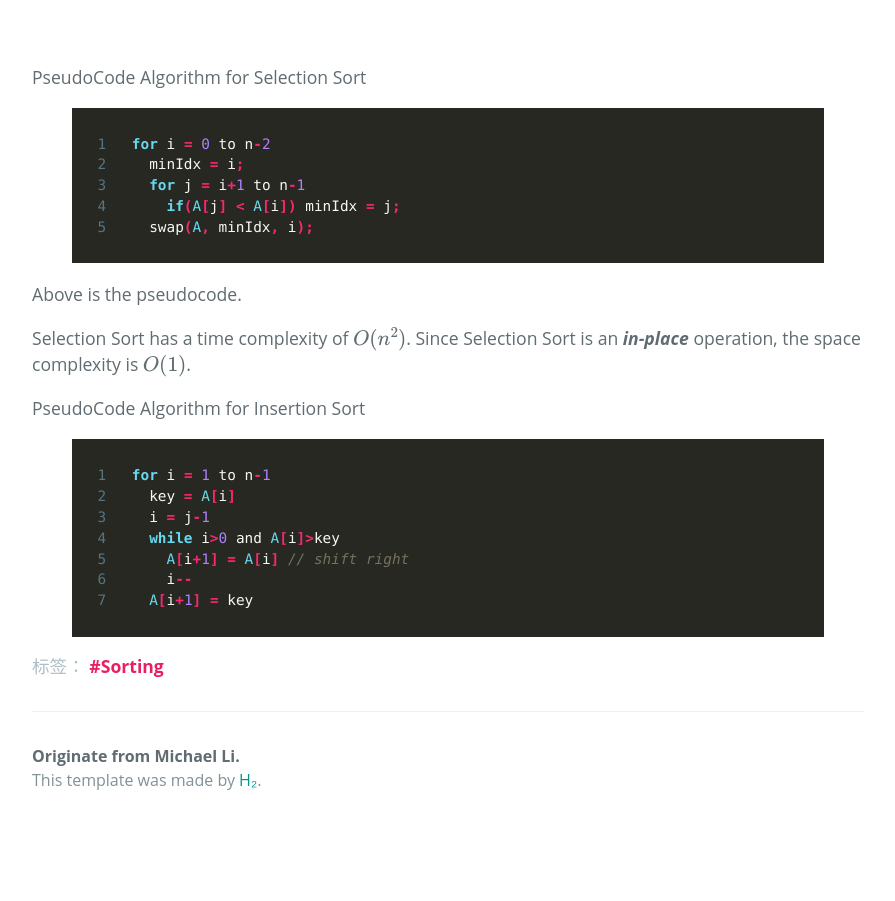
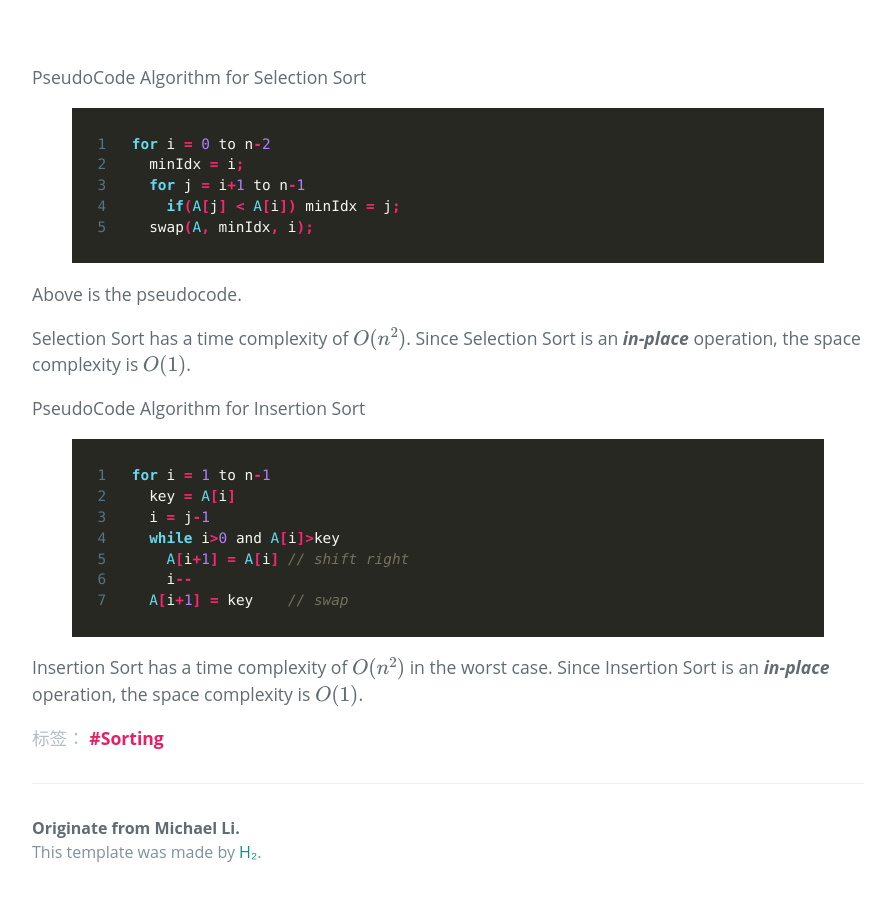
Before and after one commit to zl323/zl323.github.io, a Jekyll site: the page built from _posts/2020-05-12-Selection-Insertion-Sort.md, in a window 1280 px wide and 1266 px high, cut to the strip 354-1255 px from the top of the window. Shown: the whole strip, without its empty margins (192-1087 px from the left). Built offline with Jekyll 4.4.1, drawn with Linux system fonts in a browser that asks for light colours; some web fonts are replaced; formulas are drawn with MathJax 3.

Commit message:
add insertion sort

```diff
--- a/_posts/2020-05-12-Selection-Insertion-Sort.md
+++ b/_posts/2020-05-12-Selection-Insertion-Sort.md
@@ -27,5 +27,7 @@ for i = 1 to n-1
   while i>0 and A[i]>key
     A[i+1] = A[i] // shift right
     i--
-  A[i+1] = key
+  A[i+1] = key    // swap
 {% endhighlight %}
+
+Insertion Sort has a time complexity of $O(n^2)$ in the worst case. Since Insertion Sort is an ***in-place*** operation, the space complexity is $O(1)$.
```
